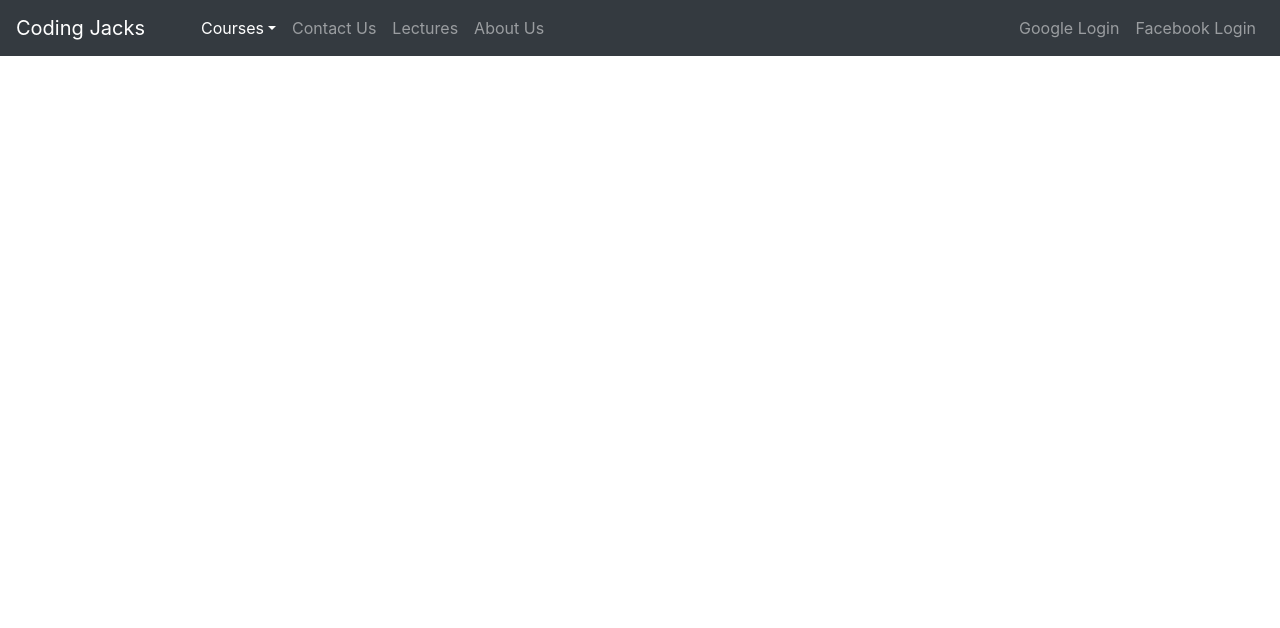
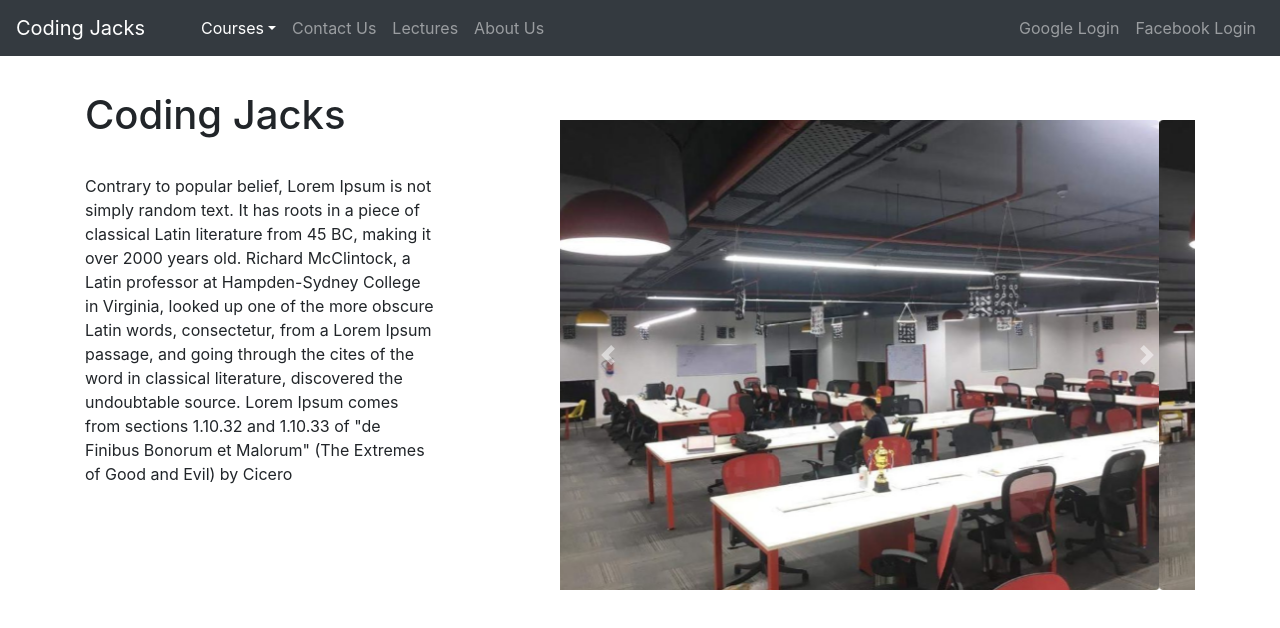
Before and after one commit to mandeepsidhu2/app-frontend, an Angular app: page /dashboard in a window 1280 px wide. Shown: the top 628 px of the page. Built offline with nearby package versions, Linux system fonts and the light colour scheme.

Commit message:
dashboard carousel and lorem ipsum added

```diff
--- a/src/app/website/dashboard/dashboard.component.css
+++ b/src/app/website/dashboard/dashboard.component.css
@@ -0,0 +1,6 @@
+.well{
+    margin-top: 10%;
+}
+.mat-typography p{
+    margin-top: 10%;
+}
--- a/src/app/website/dashboard/dashboard.component.html
+++ b/src/app/website/dashboard/dashboard.component.html
@@ -1 +1,47 @@
 <app-navbar></app-navbar>
+<div class="container">
+    <div class="row row-centered pos">
+
+        <div class="col-lg-4 col-xs-12 ">
+            <div class="well">
+
+                <section class="mat-typography">
+                    <h1>Coding Jacks</h1>
+                    <p >Contrary to popular belief, Lorem Ipsum is not simply random text. It has roots in a piece of classical Latin literature from 45 BC, making it over 2000 years old. Richard McClintock, a Latin professor at Hampden-Sydney College in Virginia, looked up one of the more obscure Latin words, consectetur, from a Lorem Ipsum passage, and going through the cites of the word in classical literature, discovered the undoubtable source. Lorem Ipsum comes from sections 1.10.32 and 1.10.33 of "de Finibus Bonorum et Malorum" (The Extremes of Good and Evil) by Cicero</p>
+                </section>
+            </div>
+        </div>
+
+        <div class="col-lg-1 col-xs-12 ">
+            <div class="well">
+            </div>
+        </div>
+
+        <div class="col-lg-7 col-xs-12 ">
+            <div class="well">
+                <div id="carouselControls" class="carousel slide" data-ride="carousel">
+                    <div class="carousel-inner">
+                      <div class="carousel-item active">
+                        <img class="d-block w-100 rounded" src="../../../assets/images/image3.jpg" alt="First slide">
+                      </div>
+                      <div class="carousel-item">
+                        <img class="d-block w-100 rounded" src="../../../assets/images/image3.jpg" alt="Second slide">
+                      </div>
+                      <div class="carousel-item">
+                        <img class="d-block w-100 rounded" src="../../../assets/images/image3.jpg" alt="Third slide">
+                      </div>
+                    </div>
+                    <a class="carousel-control-prev" href="#carouselControls" role="button" data-slide="prev">
+                      <span class="carousel-control-prev-icon" aria-hidden="true"></span>
+                      <span class="sr-only">Previous</span>
+                    </a>
+                    <a class="carousel-control-next" href="#carouselControls" role="button" data-slide="next">
+                      <span class="carousel-control-next-icon" aria-hidden="true"></span>
+                      <span class="sr-only">Next</span>
+                    </a>
+                  </div>
+            </div>
+        </div>
+
+    </div>
+</div>
```
Also changed, not shown: src/assets/images/image3.jpg (added).
